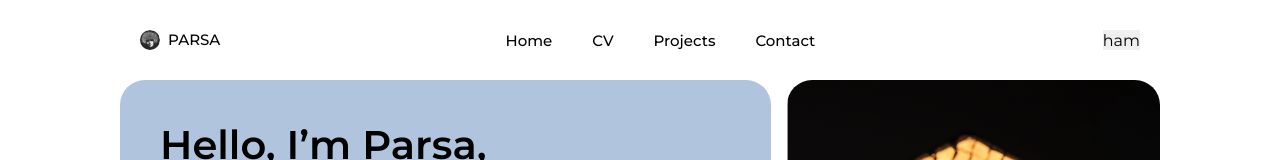
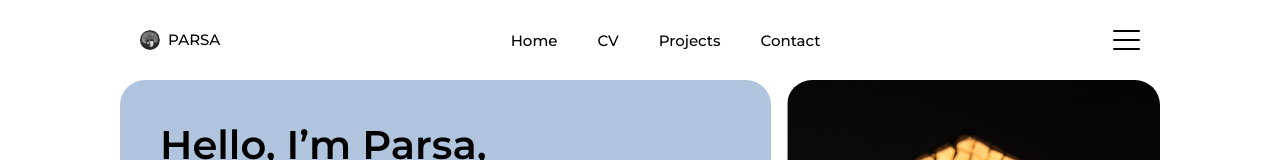
Before and after one commit to Behradsa/parsa-saraiyeh-portfolio, a React (Vite) app: page /#/ in a window 1280 px wide. Shown: the top 160 px of the page. Built offline with nearby package versions, Linux system fonts and the light colour scheme.

Commit message:
ham style added

```diff
--- a/src/components/HamburgerMenu.module.css
+++ b/src/components/HamburgerMenu.module.css
@@ -10,7 +10,7 @@
   width: 100vw;
   padding: 45px 35px;
   transition: right 0.3s ease-in-out, opacity 0.3s ease-in-out;
-  opacity: 0; /* Start hidden */
+  opacity: 0;
   border-radius: 25px;
 }
 
@@ -22,6 +22,6 @@
   font-weight: 600;
 }
 .hamburger-menu.show {
-  right: 0; /* Slide into view */
+  right: 0;
   opacity: 100;
 }
--- a/src/components/Header.css
+++ b/src/components/Header.css
@@ -4,6 +4,7 @@ header {
   padding: 30px 20px;
   display: flex;
   justify-content: space-between;
+  align-items: center;
 }
 
 .logo-container {
@@ -50,6 +51,34 @@ header {
   transform: scaleX(1);
   transform-origin: bottom left;
 }
+
+.ham-button {
+  display: inline-block;
+  cursor: pointer;
+}
+
+.bar1,
+.bar2,
+.bar3 {
+  width: 27px;
+  height: 2px;
+  border-radius: 5px;
+  background-color: black;
+  margin: 7px 0;
+  transition: transform 0.4s;
+}
+
+.ham-change .bar1 {
+  transform: translate(0, 7px) rotate(-45deg);
+}
+
+.ham-change .bar2 {
+  opacity: 0;
+}
+
+.ham-change .bar3 {
+  transform: translate(0, -11px) rotate(45deg);
+}
 @media (max-width: 530px) {
   .header-buttons-container {
     display: none;
--- a/src/components/Header.jsx
+++ b/src/components/Header.jsx
@@ -45,7 +45,14 @@ function Header() {
           Contact
         </AnchorLink>
       </div>
-      <button onClick={toggleHamburger}>ham</button>
+      <div
+        className={`ham-button ${hamburgerOpen ? "ham-change" : ""}`}
+        onClick={toggleHamburger}
+      >
+        <div className="bar1"></div>
+        <div className="bar2"></div>
+        <div className="bar3"></div>
+      </div>
       <HamburgerMenu isOpen={hamburgerOpen} closeMenu={closeMenu} />
     </header>
   );
```
